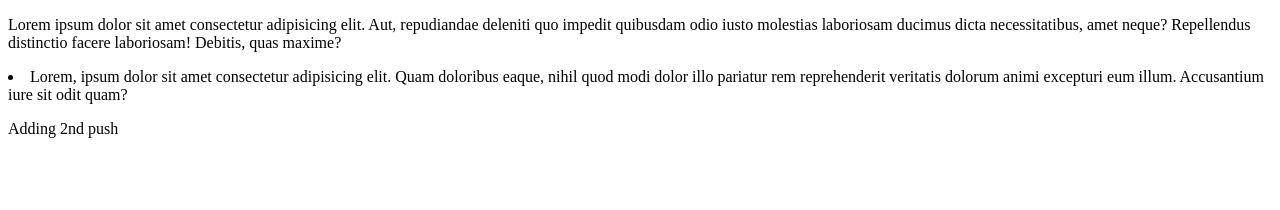
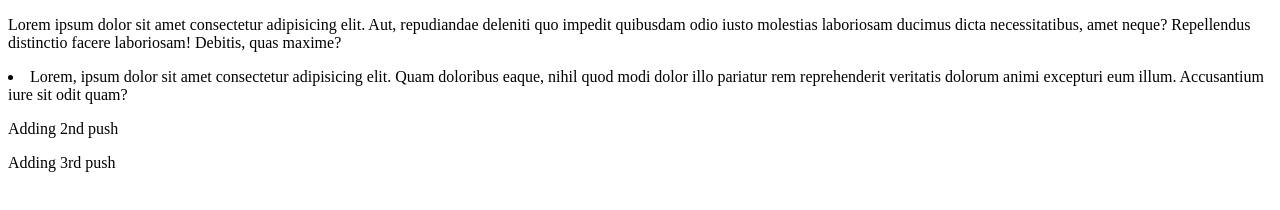
Before and after one commit to Sharanawsdevops/learn, a plain HTML site: page index.html in a window 1280 px wide. Drawn offline with Linux system fonts and the light colour scheme.

Commit message:
commit and check git push

```diff
--- a/index.html
+++ b/index.html
@@ -10,4 +10,5 @@
     <li> Lorem, ipsum dolor sit amet consectetur adipisicing elit. Quam doloribus eaque, nihil quod modi dolor illo pariatur rem reprehenderit veritatis dolorum animi excepturi eum illum. Accusantium iure sit odit quam?</li>
 </body>
 <p>Adding 2nd push</p>
+<p> Adding 3rd push</p>
 </html>
```
